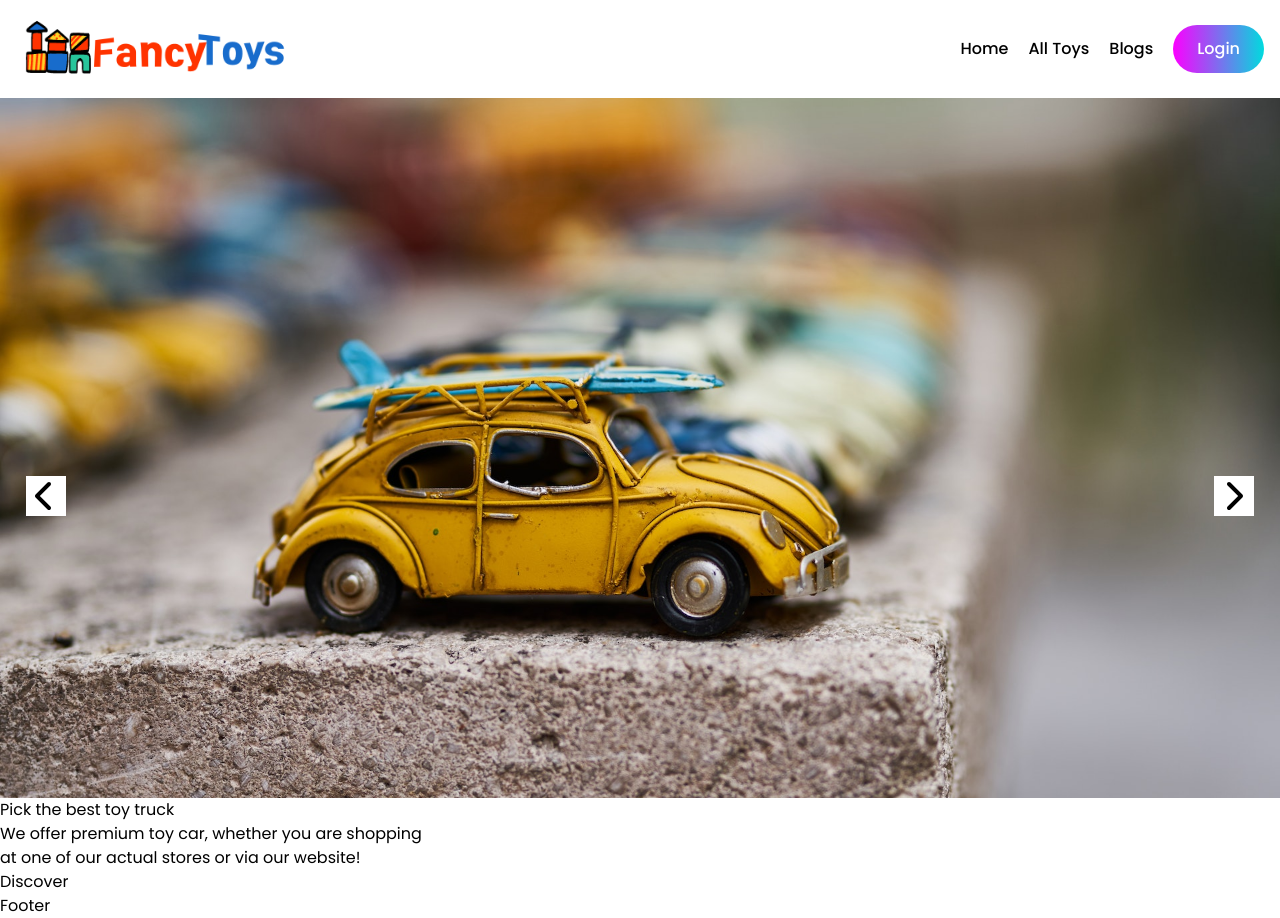
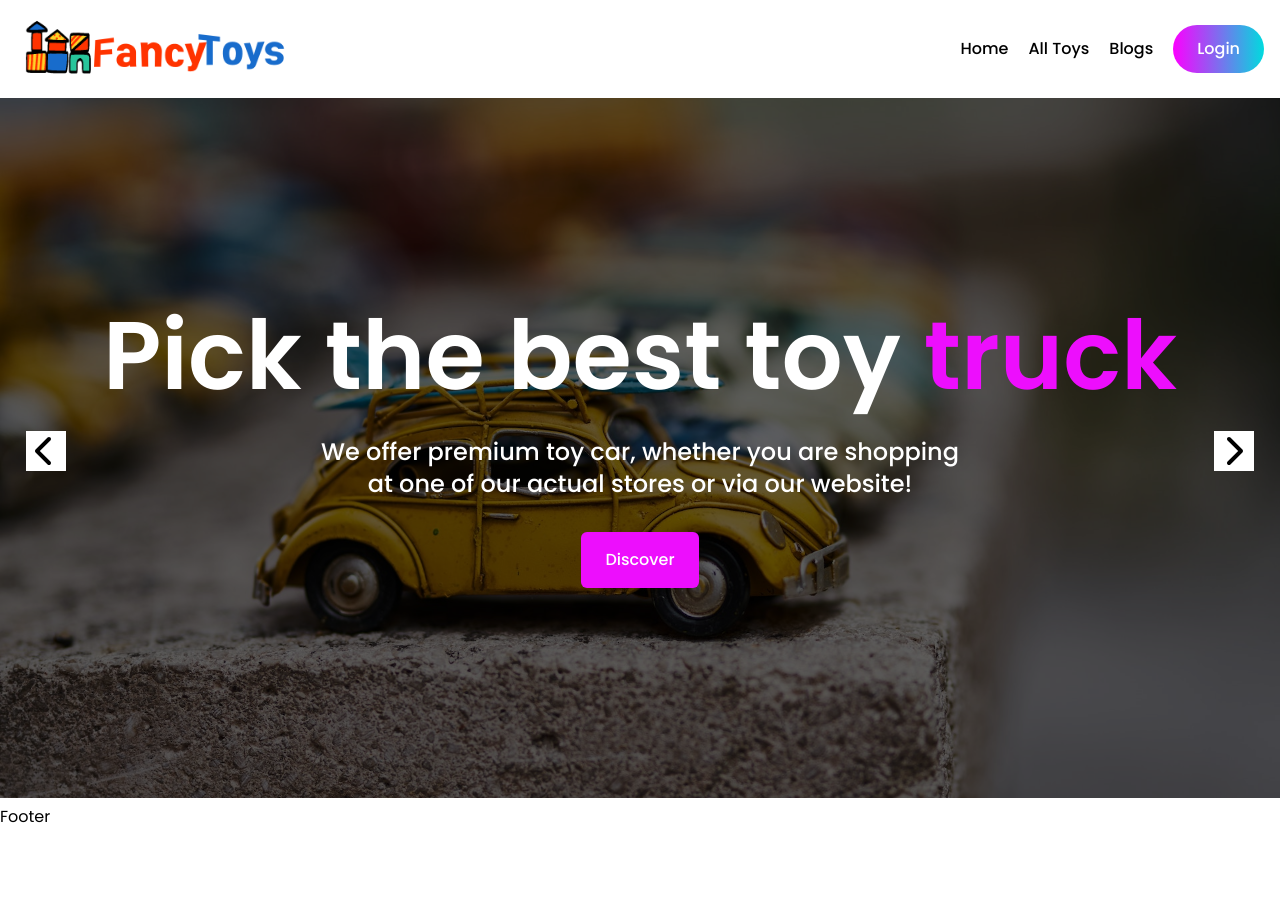
Before and after one commit to babunewgit1/fancy_toy_client_side, a React (Vite) app: page / in a window 1280 px wide. After the commit the page ends 829 px from the top, so only its background shows below. Built offline with nearby package versions, Linux system fonts and the light colour scheme; no server answers.

Commit message:
home page bannar section completed

```diff
--- a/src/Pages/Addtoy/Addtoy.jsx
+++ b/src/Pages/Addtoy/Addtoy.jsx
@@ -1,8 +1,9 @@
-import React, { useState } from "react";
+import React, { useContext, useState } from "react";
 import Bannar from "../Shared/Bannar/Bannar";
 import CreatableSelect from "react-select/creatable";
 import { useForm } from "react-hook-form";
 import toast, { Toaster } from "react-hot-toast";
+import { AuthContext } from "../../AuthProvidor/AuthProvidor";
 const options = [
   { value: "sports car", label: "sports car" },
   { value: "truck", label: "truck" },
@@ -16,6 +17,7 @@ const options = [
 const Addtoy = () => {
   const [selectedOption, setSelectedOption] = useState(null);
   const { register, handleSubmit } = useForm();
+  const { currentUser } = useContext(AuthContext);
   const onSubmit = (data, event) => {
     if (isNaN(event.target.price.value)) {
       return toast.error("Pirce must be number!!!");
@@ -26,9 +28,24 @@ const Addtoy = () => {
     if (isNaN(event.target.quentity.value)) {
       return toast.error("Quentity must be number!!!");
     }
-
     data.sub_cata = selectedOption;
-    console.log(data);
+    fetch("http://localhost:5000/addtoy", {
+      method: "POST",
+      headers: {
+        "content-type": "application/json",
+      },
+      body: JSON.stringify(data),
+    })
+      .then((res) => res.json())
+      .then((toyData) => {
+        if (toyData.insertedId) {
+          toast.success("Toy Data added in to Database");
+          event.target.reset();
+        }
+      })
+      .catch((error) => {
+        toast.error(error.message);
+      });
   };
 
   return (
@@ -74,6 +91,7 @@ const Addtoy = () => {
                       className="block w-full border border-gray-900 px-5 py-2 outline-none"
                       type="text"
                       placeholder="Seller name"
+                      defaultValue={currentUser?.displayName}
                     />
                   </div>
                   <div className="houseInput">
@@ -82,9 +100,11 @@ const Addtoy = () => {
                     </label>
                     <input
                       {...register("seller_email")}
-                      className="block w-full border border-gray-900 px-5 py-2 outline-none"
+                      className="block cursor-not-allowed w-full border border-gray-900 px-5 py-2 outline-none"
                       type="email"
+                      readOnly
                       placeholder="Seller email"
+                      defaultValue={currentUser?.email}
                     />
                   </div>
                   <div className="houseInput">
--- a/src/Pages/Home/Hero/Hero.jsx
+++ b/src/Pages/Home/Hero/Hero.jsx
@@ -27,12 +27,21 @@ const Hero = () => {
             alt="slide images"
           />
           <div className="innertext">
-            <h2>Pick the best toy truck</h2>
-            <p>
-              We offer premium toy car, whether you are shopping <br /> at one
-              of our actual stores or via our website!
-            </p>
-            <Link to="/">Discover </Link>
+            <div className="innercontent text-white text-center space-y-8">
+              <h2 className="text-8xl font-semibold">
+                Pick the best toy <span className="text-[#ED0EFD]">truck</span>
+              </h2>
+              <p className="text-2xl font-medium">
+                We offer premium toy car, whether you are shopping <br /> at one
+                of our actual stores or via our website!
+              </p>
+              <Link
+                className="inline-block text-white bg-[#ED0EFD] font-xl font-medium rounded-md px-6 py-4 hover:opacity-70"
+                to="/"
+              >
+                Discover
+              </Link>
+            </div>
           </div>
         </div>
         <div className="slideOne">
@@ -41,6 +50,23 @@ const Hero = () => {
             src={img2}
             alt="slide images"
           />
+          <div className="innertext">
+            <div className="innercontent text-white text-center space-y-8">
+              <h2 className="text-8xl font-semibold">
+                Pick the best toy <span className="text-[#ED0EFD]">Bus</span>
+              </h2>
+              <p className="text-2xl font-medium">
+                We offer premium toy car, whether you are shopping <br /> at one
+                of our actual stores or via our website!
+              </p>
+              <Link
+                className="inline-block text-white bg-[#ED0EFD] font-xl font-medium rounded-md px-6 py-4 hover:opacity-70"
+                to="/"
+              >
+                Discover
+              </Link>
+            </div>
+          </div>
         </div>
         <div className="slideOne">
           <img
@@ -48,20 +74,73 @@ const Hero = () => {
             src={img3}
             alt="slide images"
           />
+          <div className="innertext">
+            <div className="innercontent text-white text-center space-y-8">
+              <h2 className="text-8xl font-semibold">
+                Pick the best toy{" "}
+                <span className="text-[#ED0EFD]">Micro Bus</span>
+              </h2>
+              <p className="text-2xl font-medium">
+                We offer premium toy car, whether you are shopping <br /> at one
+                of our actual stores or via our website!
+              </p>
+              <Link
+                className="inline-block text-white bg-[#ED0EFD] font-xl font-medium rounded-md px-6 py-4 hover:opacity-70"
+                to="/"
+              >
+                Discover
+              </Link>
+            </div>
+          </div>
         </div>
         <div className="slideOne">
           <img
-            className="w-full h-[650px] object-cover"
+            className="w-full h-[700px] object-cover"
             src={img4}
             alt="slide images"
           />
+          <div className="innertext">
+            <div className="innercontent text-white text-center space-y-8">
+              <h2 className="text-8xl font-semibold">
+                Pick the best toy{" "}
+                <span className="text-[#ED0EFD]">Police car</span>
+              </h2>
+              <p className="text-2xl font-medium">
+                We offer premium toy car, whether you are shopping <br /> at one
+                of our actual stores or via our website!
+              </p>
+              <Link
+                className="inline-block text-white bg-[#ED0EFD] font-xl font-medium rounded-md px-6 py-4 hover:opacity-70"
+                to="/"
+              >
+                Discover
+              </Link>
+            </div>
+          </div>
         </div>
         <div className="slideOne">
           <img
-            className="w-full h-[650px] object-cover"
+            className="w-full h-[700px] object-cover"
             src={img5}
             alt="slide images"
           />
+          <div className="innertext">
+            <div className="innercontent text-white text-center space-y-8">
+              <h2 className="text-8xl font-semibold">
+                Pick the best toy <span className="text-[#ED0EFD]">Others</span>
+              </h2>
+              <p className="text-2xl font-medium">
+                We offer premium toy car, whether you are shopping <br /> at one
+                of our actual stores or via our website!
+              </p>
+              <Link
+                className="inline-block text-white bg-[#ED0EFD] font-xl font-medium rounded-md px-6 py-4 hover:opacity-70"
+                to="/"
+              >
+                Discover
+              </Link>
+            </div>
+          </div>
         </div>
       </Slider>
     </div>
--- a/src/index.css
+++ b/src/index.css
@@ -231,3 +231,20 @@ button.slick-prev {
   background-size: 80% 80% !important;
   background-color: #fff !important;
 }
+
+.slideOne {
+  position: relative;
+  z-index: 9;
+}
+
+.innertext {
+  position: absolute;
+  width: 100%;
+  height: 100%;
+  background-color: rgba(0, 0, 0, 0.6);
+  left: 0;
+  top: 0;
+  display: flex;
+  align-items: center;
+  justify-content: center;
+}
```
